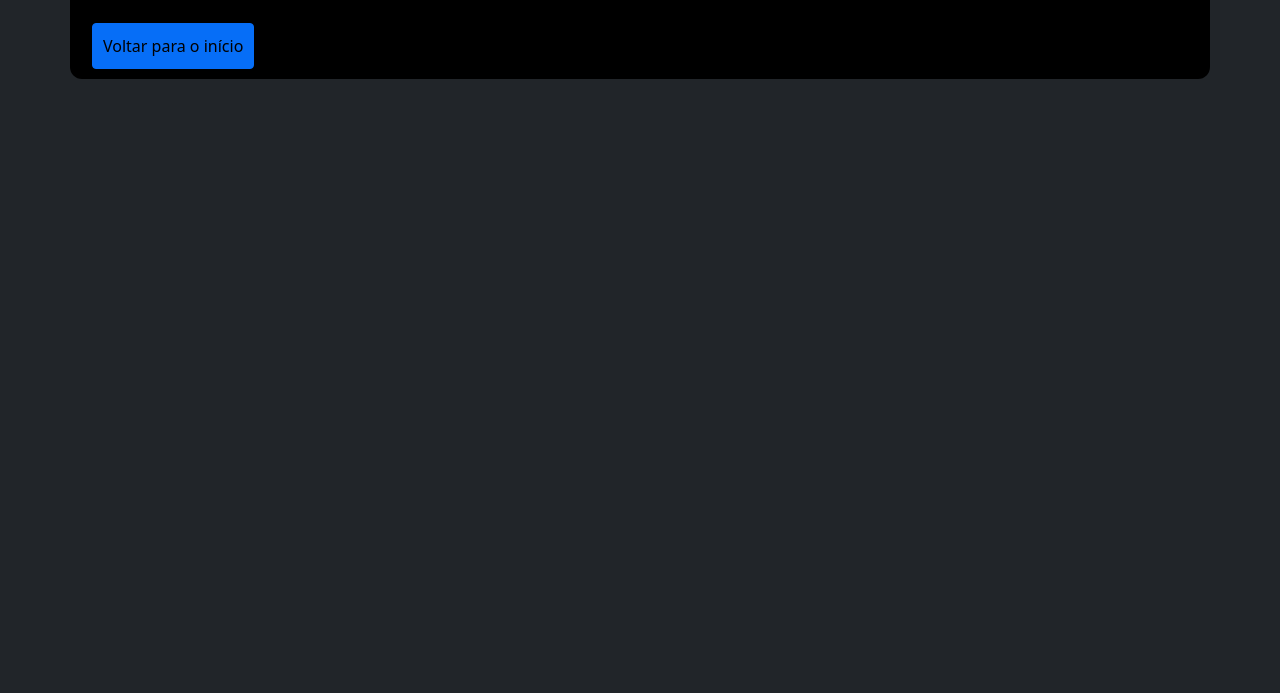
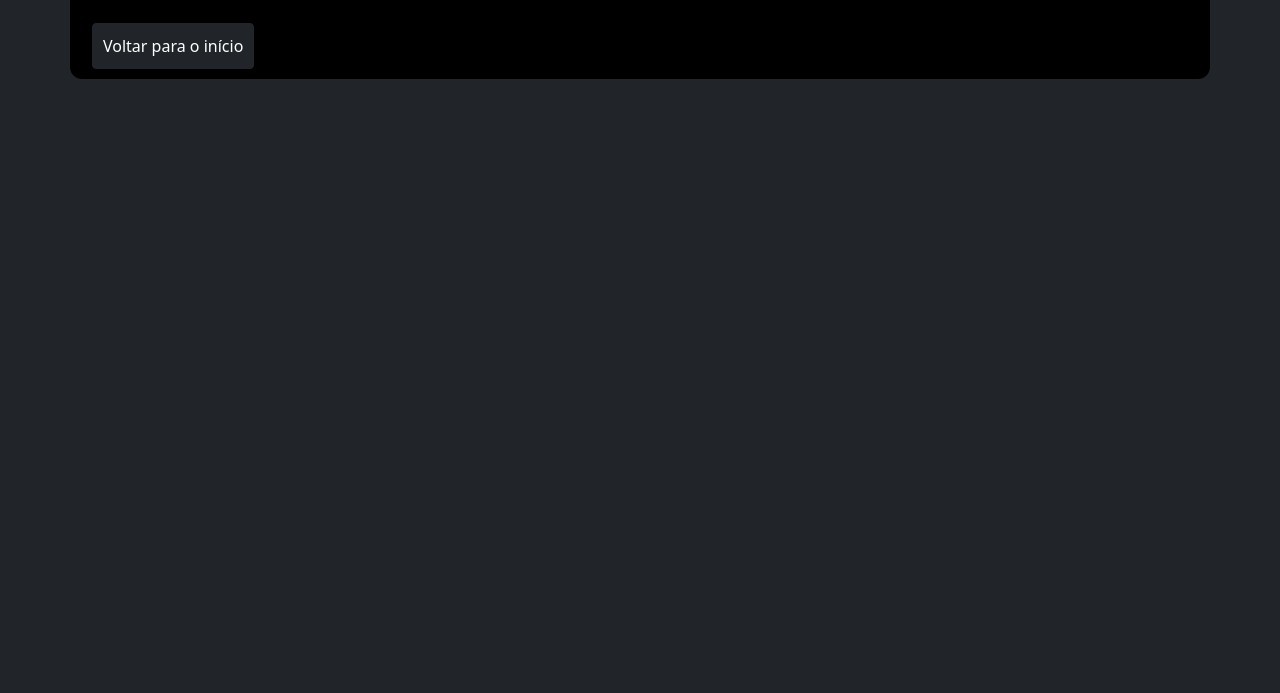
Before and after one commit to NicolasSlmetal/kuudere_play, a plain HTML site: page thanks.html in a window 1280 px wide. Shown: the part 107-800 px from the top of the page. Drawn offline with nearby package versions, Linux system fonts and the light colour scheme.

Commit message:
Padrnização de botão

```diff
--- a/style/style.css
+++ b/style/style.css
@@ -273,8 +273,6 @@ div#thanks{
 a#thanks{
     margin: 10px;
     padding: 10px;
-    background-color: rgb(6, 110, 247)  ;
-    border-color:rgb(6, 110, 247)  ;
     text-decoration: white;
 }
 input#form{
--- a/thanks.html
+++ b/thanks.html
@@ -13,7 +13,7 @@
     <div class="container text-white" id="thanks">
         <h1 class="text-center">Obrigado por enviar sua sugestão</h1>
         <p class="text-center">Analisaremos o seu feedback.</p>
-        <a align="center" class="text-center btn btn-info" href="index.html" id="thanks">Voltar para o início</a>
+        <a class="btn btn-dark" href="index.html" id="thanks">Voltar para o início</a>
     </div>
 </body>
 </html>
```
